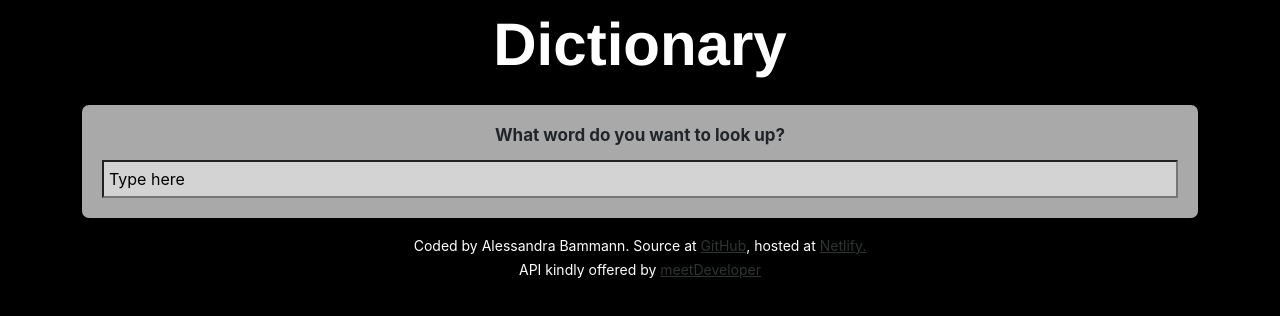
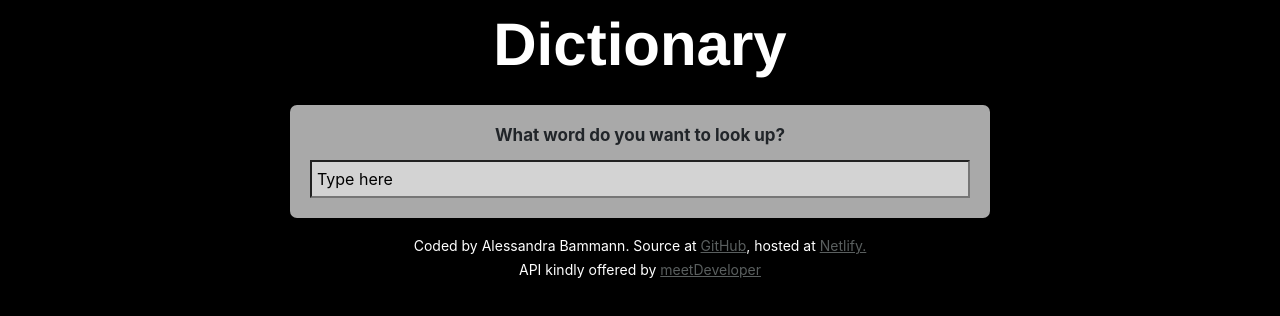
Before and after one commit to ABammann/dictionary, a React (Create React App) app: page / in a window 1280 px wide. Shown: the top 316 px of the page. Built offline with nearby package versions, Linux system fonts and the light colour scheme.

Commit message:
Minor changes

```diff
--- a/src/App.css
+++ b/src/App.css
@@ -3,7 +3,7 @@ body {
 }
 
 a {
-  color: rgb(47, 51, 51);
+  color: rgb(90, 95, 95);
 }
 
 .App-header,
--- a/src/Dictionary.css
+++ b/src/Dictionary.css
@@ -3,6 +3,10 @@
   padding: 20px;
   border-radius: 7px;
   margin: 15px 0;
+  max-width: 700px;
+  display: block;
+  margin-left: auto;
+  margin-right: auto;
 }
 
 .Dictionary input {
```
